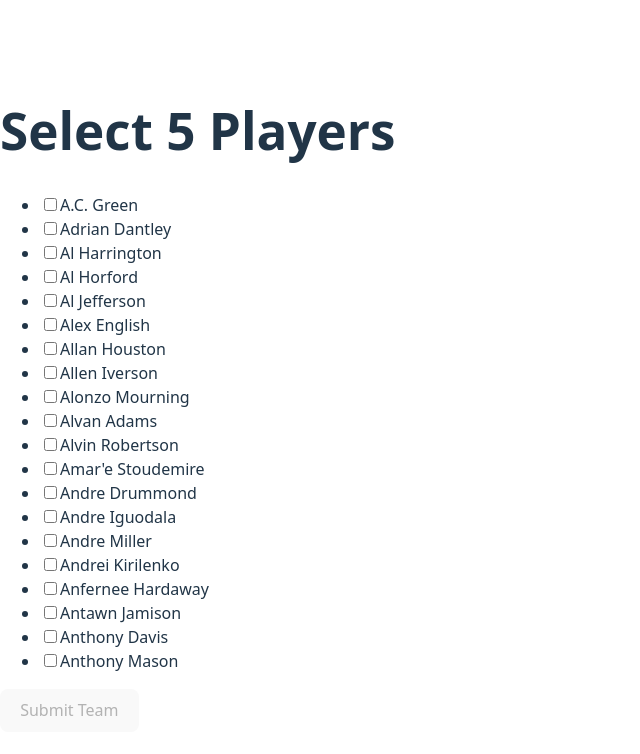
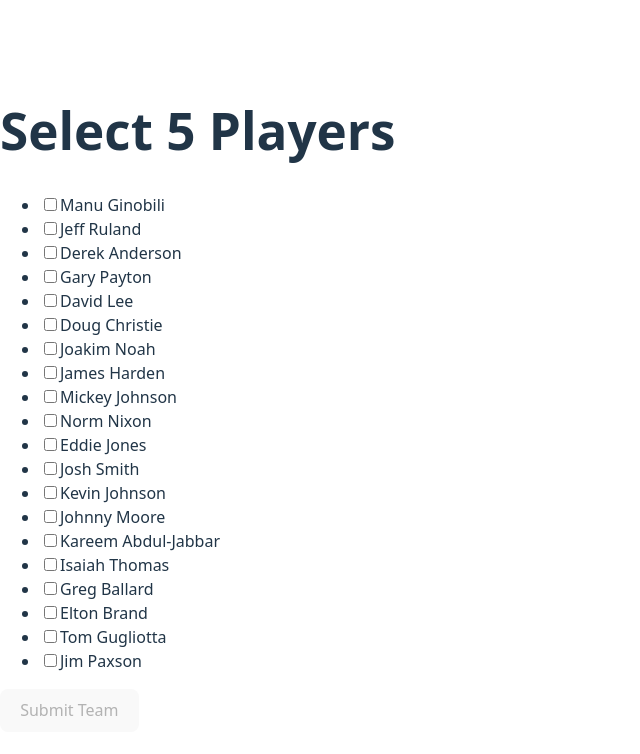
Before and after one commit to augustkeller/fantasy-basketball-simulator, a React (Vite) app in the folder fantasy-basketball/: page / in a window 1280 px wide. Shown: the top 754 px of the page, without its empty margins (0-640 px from the left). Built offline with nearby package versions, Linux system fonts and the light colour scheme.

Commit message:
random players generated on home page

```diff
--- a/fantasy-basketball/src/pages/Home.jsx
+++ b/fantasy-basketball/src/pages/Home.jsx
@@ -1,10 +1,17 @@
-import { useState } from "react";
+import { useState, useEffect } from "react";
 import { useNavigate } from "react-router-dom";
 import { players } from "../data/players";
 
 export default function Home() {
   const navigate = useNavigate();
   const [selected, setSelected] = useState([]);
+  const [randomPlayers, setRandomPlayers] = useState([]);
+
+  // Pick 20 random players when component mounts
+  useEffect(() => {
+    const shuffled = [...players].sort(() => Math.random() - 0.5);
+    setRandomPlayers(shuffled.slice(0, 20));
+  }, []);
 
   function togglePlayer(player) {
     setSelected(prev =>
@@ -27,7 +34,7 @@ export default function Home() {
       <h1>Select 5 Players</h1>
 
       <ul>
-        {players.slice(0, 20).map(player => (
+        {randomPlayers.map(player => (
           <li key={player.id}>
             <label>
               <input
```
